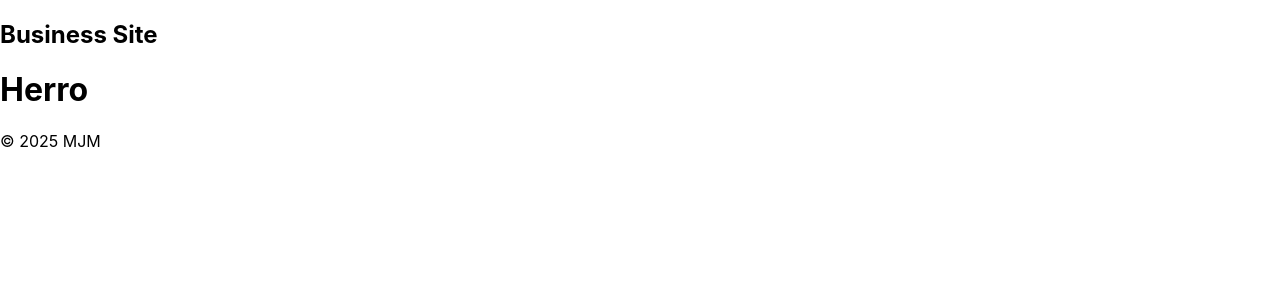
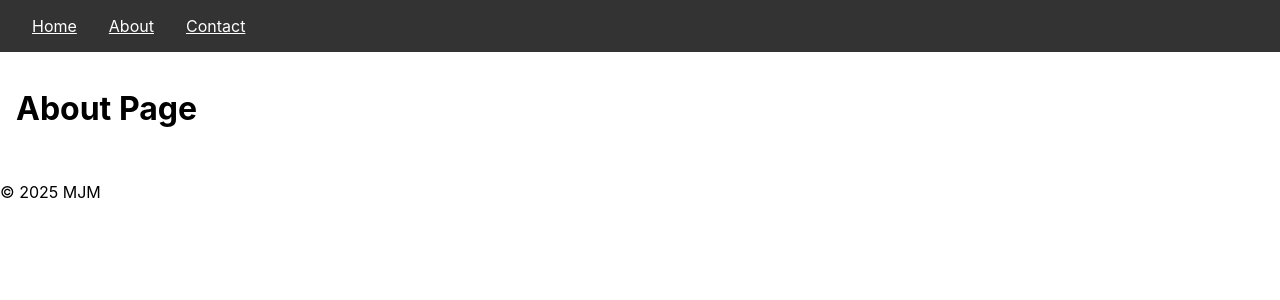
Before and after one commit to maxt4674/businesswebsite, a React (Create React App) app: page /about in a window 1280 px wide. Shown: the top 300 px of the page. Built offline with nearby package versions, Linux system fonts and the light colour scheme.

Commit message:
remove redundant import and add Home, AboutUs and ContactUs page using router dom

```diff
--- a/src/App.js
+++ b/src/App.js
@@ -1,16 +1,24 @@
 import './App.css';
+import { BrowserRouter as Router, Routes, Route } from 'react-router-dom';
 import Navbar from './components/Navbar';
 import Footer from './components/Footer';
+import Home from './pages/Home';
+import AboutUs from './pages/AboutUs';
+import ContactUs from './pages/ContactUs';
 
 function App() {
   return (
-    <div>
-      <Navbar/>
-      <main>
-        <h1>Herro</h1>
+    <Router>
+      <Navbar />
+      <main style={{ padding: '1rem' }}>
+        <Routes>
+          <Route path="/" element={<Home/>} />
+          <Route path="/about" element={<AboutUs/>} />
+          <Route path="/contact" element={<ContactUs/>} />
+        </Routes>
       </main>
-      <Footer/>
-    </div>
+      <Footer />
+    </Router>
   );
 }
 
--- a/src/components/Footer.js
+++ b/src/components/Footer.js
@@ -1,5 +1,3 @@
-import React from 'react';
-
 const Footer = () => {
   return (
     <footer>
--- a/src/components/Navbar.js
+++ b/src/components/Navbar.js
@@ -1,9 +1,11 @@
-import React from 'react';
+import { Link } from 'react-router-dom';
 
 const Navbar = () => {
     return (
-        <nav>
-            <h2>Business Site</h2>
+        <nav style={{ padding: '1rem', backgroundColor: '#333', color: 'white' }}>
+            <Link to="/" style={{ margin: '0 1rem', color: 'white' }}>Home</Link>
+            <Link to="/about" style={{ margin: '0 1rem', color: 'white' }}>About</Link>
+            <Link to="/contact" style={{ margin: '0 1rem', color: 'white' }}>Contact</Link>
         </nav>
     )
 }
--- /dev/null
+++ b/src/pages/AboutUs.js
@@ -0,0 +1,5 @@
+const AboutUs = () => {
+  return <h1>About Page</h1>;
+};
+
+export default AboutUs;
--- /dev/null
+++ b/src/pages/ContactUs.js
@@ -0,0 +1,5 @@
+const ContactUs = () => {
+  return <h1>Contact Page</h1>;
+};
+
+export default ContactUs;
--- /dev/null
+++ b/src/pages/Home.js
@@ -0,0 +1,5 @@
+const Home = () => {
+  return <h1>Home Page</h1>;
+};
+
+export default Home;
```
